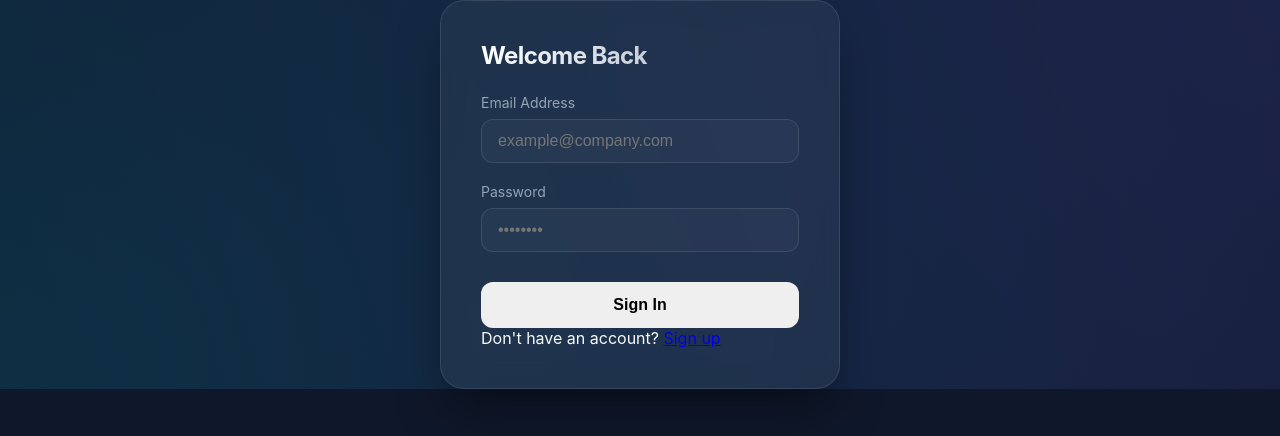
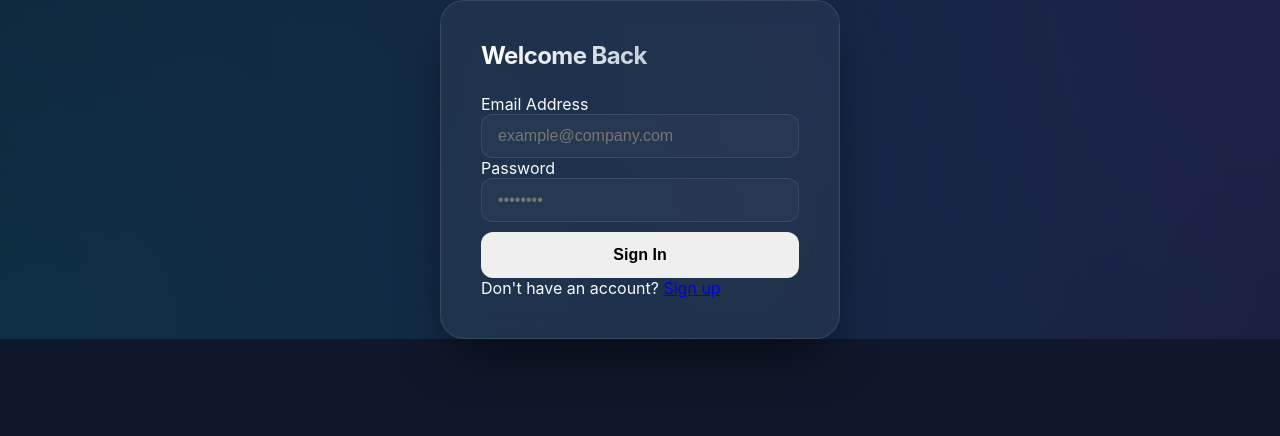
Before and after one commit to akshatAGgarg/Demy_Site, a Next.js app in the folder cli-test-site/: page /login in a window 1280 px wide. Shown: the top 436 px of the page. Built offline with nearby package versions, Linux system fonts and the light colour scheme.

Commit message:
Updated classname login

```diff
--- a/cli-test-site/pages/login.js
+++ b/cli-test-site/pages/login.js
@@ -21,7 +21,7 @@ export default function Login() {
             <div className="glass-card">
                 <h2>Welcome Back</h2>
                 <form onSubmit={handleLogin}>
-                    <div className="input-group">
+                    <div className="input-group-1">
                         <label>Email Address</label>
                         <input
                             type="email"
@@ -31,7 +31,7 @@ export default function Login() {
                             required
                         />
                     </div>
-                    <div className="input-group">
+                    <div className="input-group-2">
                         <label>Password</label>
                         <input
                             type="password"
```
